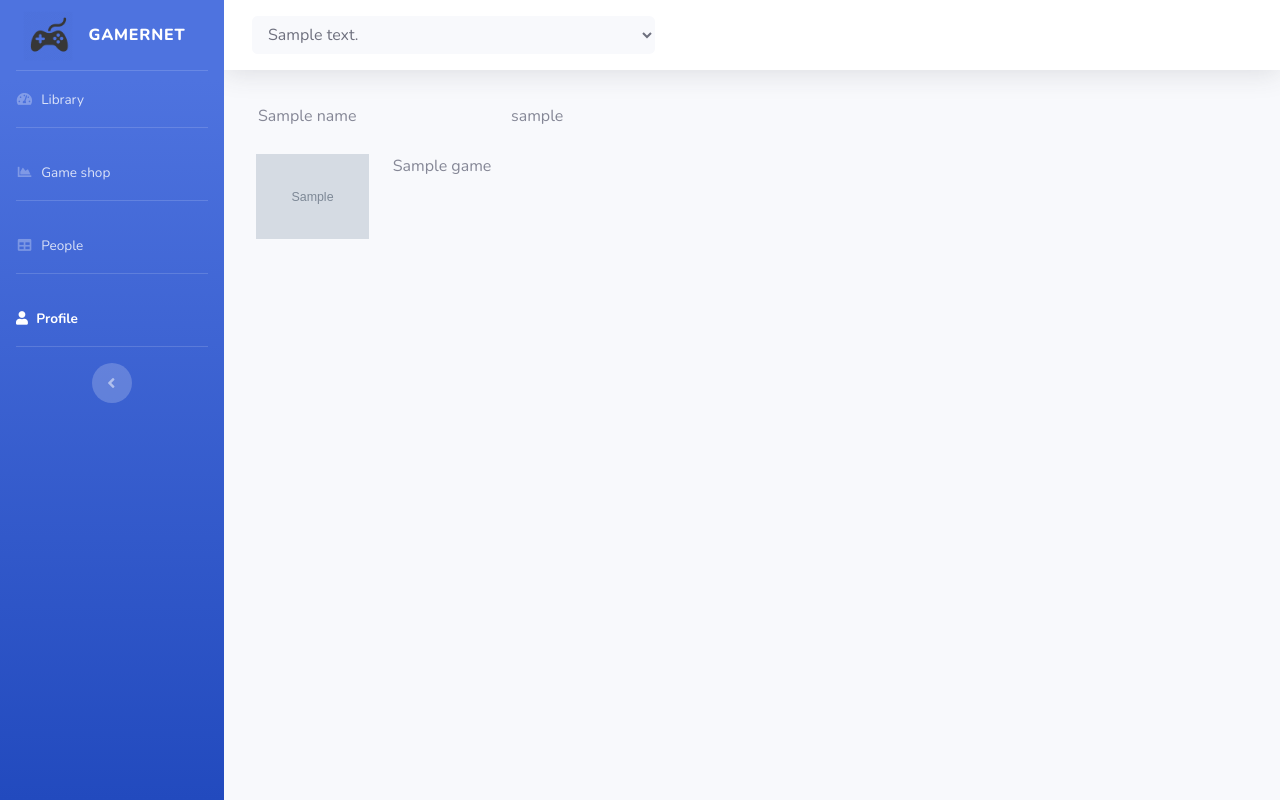
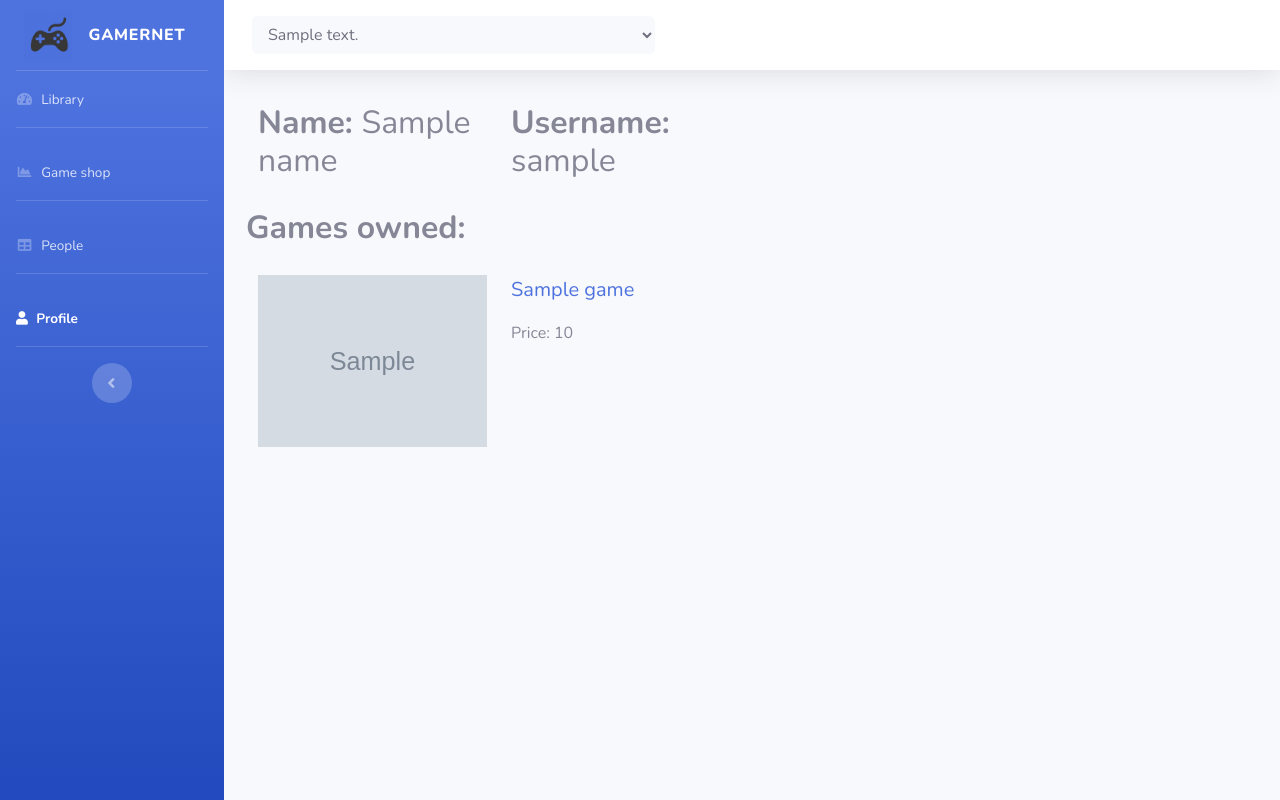
Before and after one commit to DiogoFernandes77/EDC_Projeto2, a Django app: template GamerNet/app/templates/admin.html in a window 1280 px wide. Run offline with Django 3.2, Linux system fonts and the light colour scheme; the template is opened without the code that fills it: most values are stand-ins (such as "Sample title", 1, 10 or a date in 2020); grey boxes marked "Sample" are stand-in pictures; parts of the project's set-up code (start-up, migrations or seed data) failed here and were passed over; some libraries are stand-ins or nearby versions.

Commit message:
my account update

```diff
--- a/GamerNet/app/templates/admin.html
+++ b/GamerNet/app/templates/admin.html
@@ -165,40 +165,39 @@
 
                         <div class="col-sm-3 col-md-3 col-xs-8 image-container">
                             <div class="account_name">
-                                <p> {{ name }}</p>
+                                <h2> <b>Name: </b>{{ name }}</h2>
                             </div>
 
                         </div>
 
                         <div class="col-sm-3 col-md-3 col-xs-8 image-container">
                             <div class="account_nick">
-                                <p> {{ nick }}</p>
+                                <h2><b>Username: </b>{{ nick }}</h2>
                             </div>
 
                         </div>
-                        {% for game in games %}
-                    <div class="row" style = "padding:10px;">
+
+                    </div>
+                <div class="row" style = "padding:10px;"> <h2><b>Games owned:</b></h2></div>
+                        {% for image,gamename,price,site in games %}
+                        <div class="row" style = "padding:10px;">
 
                         <div class="col-sm-3 col-md-3 col-xs-8 image-container">
                             <img style="width: 100%" src={{ image }}>
 
                         </div>
                         <div class="col-sm-6 col-md-6 col-xs-16">
+                            <p style =  "font-size: 20px; color: black;"><a href={{site }}>{{ gamename }}</a> <p>
                             <div class="job_descp">
-                                <p>{{ game }}</p>
+
+                            <p>Price: {{price }}  </p>
                             </div>
                         </div>
                     </div>
 
-                {% endfor %}
+                         {% endfor %}
 
 
-
-
-
-
-
-                    </div>
 
 
             </div>
```
Also changed, not shown: GamerNet/app/queries.py (+25 -3 lines), GamerNet/app/views.py (+6 -2 lines).
